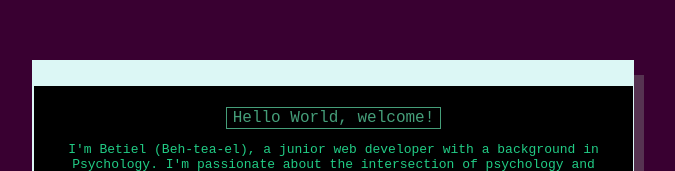
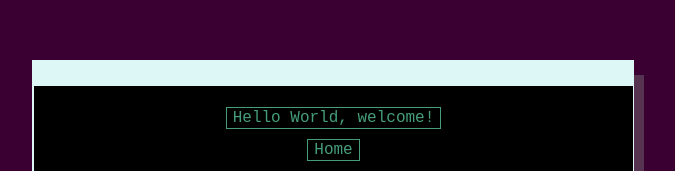
Before and after one commit to betielamanuel/portfolio, a plain HTML site: page about.html in a window 1280 px wide. Shown: the part 148-319 px from the top of the page, without its empty margins (307-982 px from the left). Drawn offline with Linux system fonts and the light colour scheme.

Commit message:
changed home btn position

```diff
--- a/about.html
+++ b/about.html
@@ -21,6 +21,10 @@
         .contacts {
             margin: 10px;
         }
+
+        #home-btn{
+            position:relative;
+        }
     </style>
     <title>about</title>
     <link rel="stylesheet" href="style.css">
@@ -29,7 +33,14 @@
     <main>
         <div style="height:fit-content" class="welcome-board">
             <div style="overflow:scroll; padding:10px; margin-left: 1px;" class="welcome-content">
-                <button class="dropbtn">Hello World, welcome!</button>
+                <div id="home-btn">
+                    <div class="drop-btn">
+                        <button>Hello World, welcome!</button>
+                    </div>
+                    <div class="drop-btn">
+                        <a href="index.html"> <button>Home</button> </a>
+                    </div>
+                </div>
                 <div class="bio">
                     <p>I'm Betiel (Beh-tea-el), a junior web developer with a background in
                         Psychology. I'm passionate about the intersection of psychology and
@@ -47,7 +58,6 @@
                     <a href="https://github.com/betielamanuel"> <img src="github-logo.png" alt="github-logo"></a>
                     <a href="https://www.linkedin.com/in/betiel-amanuel/"> <img src="linkedin.png" alt="linkedin-logo"></a>
                 </div>
-                <a href="index.html"> <button>Home</button> </a>
             </div>
         </div>
     </main>
```
